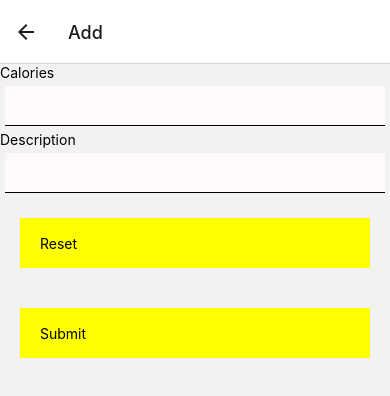
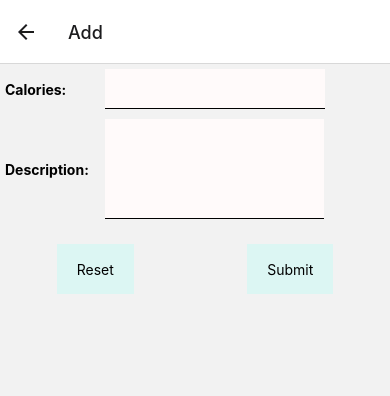
Before and after one commit to ymtowya/CS5520-Assign-2, a React Native app: screen /Add in a window 390 px wide. Shown: the top 396 px of the page. Built offline with nearby package versions, Linux system fonts and the light colour scheme; no server answers; the database is empty.

Commit message:
Add Icons

```diff
--- a/App.js
+++ b/App.js
@@ -1,6 +1,6 @@
 import { StatusBar } from 'expo-status-bar';
-import { StyleSheet, Text, View } from 'react-native';
-import { NavigationContainer } from '@react-navigation/native';
+import { SafeAreaView, StyleSheet, Text, View } from 'react-native';
+import { DarkTheme, DefaultTheme, NavigationContainer } from '@react-navigation/native';
 import { createStackNavigator } from '@react-navigation/stack';
 import { createBottomTabNavigator } from '@react-navigation/bottom-tabs';
 import EntryList from './component/EntryList';
@@ -10,6 +10,8 @@ import AddEntry from './screen/AddEntry';
 import EditEntry from './screen/EditEntry';
 import ButtonPressable from './component/ButtonPressable';
 import { useState } from 'react';
+import myStyling from './resource/MyStyles';
+import { AntDesign } from '@expo/vector-icons';
 
 export default function App() {
 
@@ -31,12 +33,25 @@ export default function App() {
               return (
                 <ButtonPressable
                   onPressed={() => {navigation.navigate('Add', { limit: limit });}}
-                  selfStyle={{backgroundColor: 'red'}}
                 >
-                  <Text>X</Text>
+                  <AntDesign name="pluscircleo" size={22} color="black" />
                 </ButtonPressable>
               );
-            }
+            },
+            tabBarIcon: ({ focused, color, size }) => {
+              return (
+                <AntDesign
+                name={focused ? "infocirlce" : "infocirlceo"}
+                size={18}
+                color={focused ? "red" : "black"}
+                />
+              );
+            },
+            tabBarLabel: () => {
+              return (
+                <Text>All Entries</Text>
+              );
+            },
           };
         }}
       />
@@ -49,12 +64,24 @@ export default function App() {
               return (
                 <ButtonPressable
                   onPressed={() => {navigation.navigate('Add', { limit: limit });}}
-                  selfStyle={{backgroundColor: 'red'}}
                 >
-                  <Text>X</Text>
+                  <AntDesign name="pluscircleo" size={22} color="black" />
                 </ButtonPressable>
               );
-            }
+            },
+            tabBarIcon: ({ focused, color, size }) => {
+              return (
+                <AntDesign
+                  name={focused ? "clockcircle" : "clockcircleo"}
+                  size={18}
+                  color={focused ? "red" : "black"} />
+              );
+            },
+            tabBarLabel: () => {
+              return (
+                <Text>Over-Limit Entries</Text>
+              );
+            },
           };
         }}
         />
@@ -62,7 +89,9 @@ export default function App() {
   );
 
   return (
-    <NavigationContainer>
+      <NavigationContainer
+        theme={DefaultTheme}
+      >
         <Stack.Navigator>
           <Stack.Screen
             name="Home"
--- a/Home.js
+++ b/Home.js
@@ -6,7 +6,6 @@ export default function Home({ route, navigation, meals }) {
 
     const entryItem = (
         <EntryItem
-
         >
         </EntryItem>
     );
--- a/component/EntryItem.js
+++ b/component/EntryItem.js
@@ -2,14 +2,13 @@ import { useEffect } from "react";
 import { View, Text, FlatList } from "react-native";
 import myStyling from "../resource/MyStyles";
 import ButtonPressable from "./ButtonPressable";
+import { AntDesign } from '@expo/vector-icons';
 
 export default function EntryItem({ route, navigation, meal }) {
 
     const { name, calory, id, reviewed } = meal;
     const insertIcon = (
-        <Text>
-            X
-        </Text>
+        <AntDesign name="exclamationcircle" size={15} color="black" />
     );
 
 
--- a/resource/MyStyles.js
+++ b/resource/MyStyles.js
@@ -6,7 +6,7 @@ const myStyling = StyleSheet.create({
         justifyContent: 'center',
         paddingVertical: 30,
         paddingHorizontal: 30,
-        backgroundColor: '#FFF8DC',
+        backgroundColor: '#FAFFDA',
         elevation: 20,
         shadowColor: 'black',
         shadowRadius: 20,
@@ -21,7 +21,7 @@ const myStyling = StyleSheet.create({
         alignItems: 'center'
     },
     rowAlignContainer: {
-        justifyContent: 'space-between',
+        justifyContent: 'space-around',
         alignItems: 'center',
         flexDirection: 'row',
     },
@@ -33,7 +33,8 @@ const myStyling = StyleSheet.create({
         height: 40,
         margin: 5,
         padding: 12,
-        minWidth: 160,
+        minWidth: 218,
+        maxWidth: 220,
         backgroundColor: '#FFFAFA',
         textAlign: 'center',
     },
@@ -65,7 +66,7 @@ const myStyling = StyleSheet.create({
         justifyContent: 'space-between',
     },
     generalButton: {
-        backgroundColor: "yellow",
+        backgroundColor: "#DCF6F3",
         color: 'white',
         height: 50,
         justifyContent: 'space-between',
@@ -75,7 +76,7 @@ const myStyling = StyleSheet.create({
         paddingHorizontal: 20
     },
     pressedButton: {
-
+        backgroundColor: "FFFFCC",
     },
     tagText: {
         paddingRight: 2,
@@ -86,7 +87,8 @@ const myStyling = StyleSheet.create({
         backgroundColor: 'white',
         width: 60,
         textAlign: 'center',
-        paddingVertical: 7
+        paddingVertical: 7,
+        marginLeft: 5,
     },
     image: {
         justifyContent: 'center',
@@ -100,7 +102,11 @@ const myStyling = StyleSheet.create({
         bgColor1: '#1874CD',
         bgColor2: '#6E8B3D',
     },
-
+    multiLineTBox: {
+        height: 100,
+        textAlignVertical: 'top',
+        textAlign: 'left',
+    },
 });
 
 export default myStyling;
--- a/screen/AddEntry.js
+++ b/screen/AddEntry.js
@@ -38,9 +38,9 @@ export default function AddEntry({ route, navigation }) {
 
     return (
         <View>
-            <View>
-                <Text>
-                    Calories
+            <View style={[myStyling.rowAlignContainer, myStyling.textAlignContainer]}>
+                <Text style={myStyling.boldText}>
+                    Calories:
                 </Text>
                 <TextInput
                     value={calory}
@@ -48,18 +48,21 @@ export default function AddEntry({ route, navigation }) {
                     style={ myStyling.inputBox }
                 >
                 </TextInput>
-                <Text>
-                    Description
+            </View>
+            <View style={[myStyling.rowAlignContainer, myStyling.textAlignContainer]}>
+                <Text style={myStyling.boldText}>
+                    Description:
                 </Text>
                 <TextInput
                     value={name}
                     onChangeText={ txt => setName(txt) }
-                    style={ myStyling.inputBox }
+                    style={ [myStyling.inputBox, myStyling.multiLineTBox] }
+                    multiline={true}
                 >
                 </TextInput>
             </View>
 
-            <View>
+            <View style={myStyling.rowAlignContainer}>
                 <ButtonPressable
                     onPressed={() => {rfunc();}}
                 >
```
Lines whose indentation alone changed are shown as unchanged.
